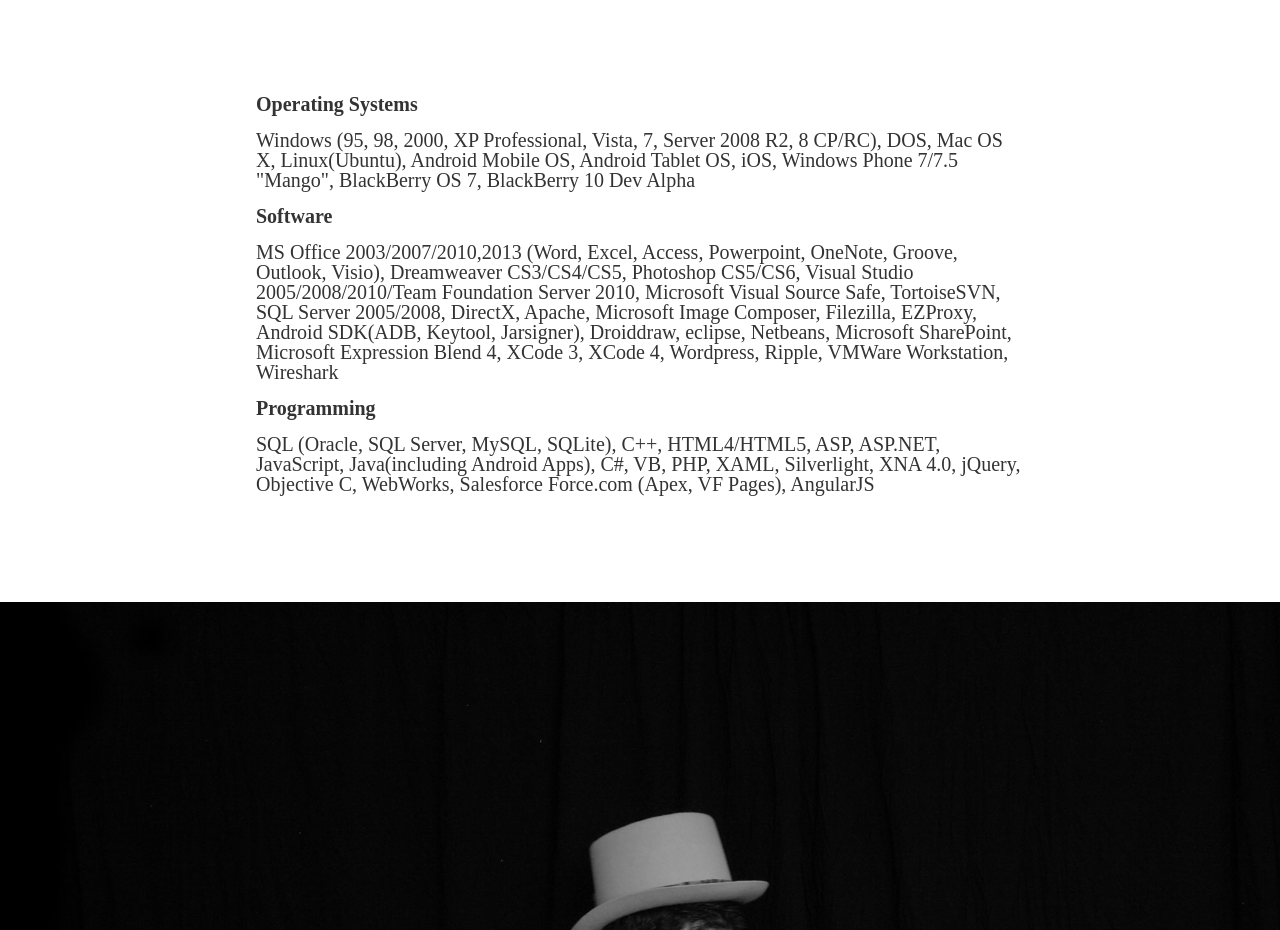
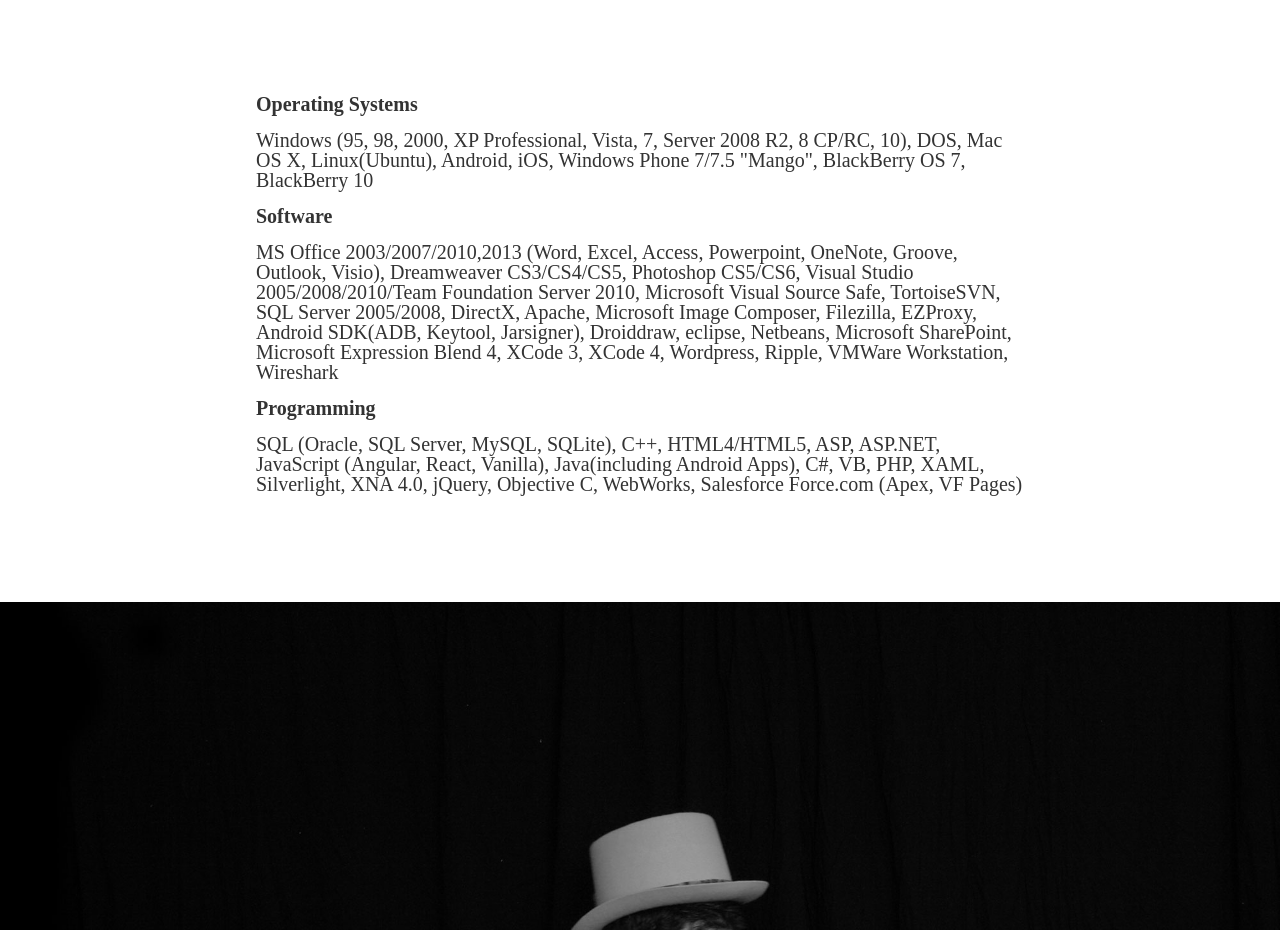
Before and after one commit to BinaryWasteland/turbulent-octo-adventure, a plain HTML site: page index.html in a window 1280 px wide. Shown: the part 3260-4190 px from the top of the page. Drawn offline with nearby package versions, Linux system fonts and the light colour scheme; some packages are replaced by stand-ins of ours; a script that the page names is missing; a web font is replaced by a local one.

Commit message:
updated skills and such for web

```diff
--- a/index.html
+++ b/index.html
@@ -87,15 +87,15 @@
     	<div class="content">
           <div class="info" style="float:left;display:block;"><strong>Operating Systems</strong></div>
             <div class="info" style="float:right;display:block;">Windows (95, 98, 2000, XP Professional, Vista, 7, Server 2008 R2,
-8 CP/RC), DOS, Mac OS X, Linux(Ubuntu), Android Mobile OS, Android Tablet OS, iOS, Windows Phone 7/7.5 "Mango",
-BlackBerry OS 7, BlackBerry 10 Dev Alpha</div>
+8 CP/RC, 10), DOS, Mac OS X, Linux(Ubuntu), Android, iOS, Windows Phone 7/7.5 "Mango",
+BlackBerry OS 7, BlackBerry 10</div>
 <div class="info" style="float:left;display:block;"><strong>Software</strong></div>
 <div class="info" style="float:right;display:block;">MS Office 2003/2007/2010,2013 (Word, Excel, Access, Powerpoint, OneNote, Groove, Outlook, Visio), Dreamweaver CS3/CS4/CS5,
 Photoshop CS5/CS6, Visual Studio 2005/2008/2010/Team Foundation Server 2010, Microsoft Visual Source Safe, TortoiseSVN, SQL Server 2005/2008, DirectX, Apache, Microsoft Image Composer, Filezilla, EZProxy, Android SDK(ADB, Keytool, Jarsigner), Droiddraw, eclipse, Netbeans, Microsoft SharePoint, Microsoft Expression Blend 4, XCode 3, XCode 4, Wordpress,
 Ripple, VMWare Workstation, Wireshark</div>
 <div class="info" style="float:left;display:block;"><strong>Programming</strong></div>
-<div class="info" style="float:right;display:block;">SQL (Oracle, SQL Server, MySQL, SQLite), C++, HTML4/HTML5, ASP, ASP.NET, JavaScript, Java(including Android Apps), C#, VB, PHP, XAML, Silverlight, XNA 4.0, jQuery, Objective C,
-WebWorks, Salesforce Force.com (Apex, VF Pages), AngularJS</div>
+<div class="info" style="float:right;display:block;">SQL (Oracle, SQL Server, MySQL, SQLite), C++, HTML4/HTML5, ASP, ASP.NET, JavaScript (Angular, React, Vanilla), Java(including Android Apps), C#, VB, PHP, XAML, Silverlight, XNA 4.0, jQuery, Objective C,
+WebWorks, Salesforce Force.com (Apex, VF Pages)</div>
         </div>
     </div>
 
```
